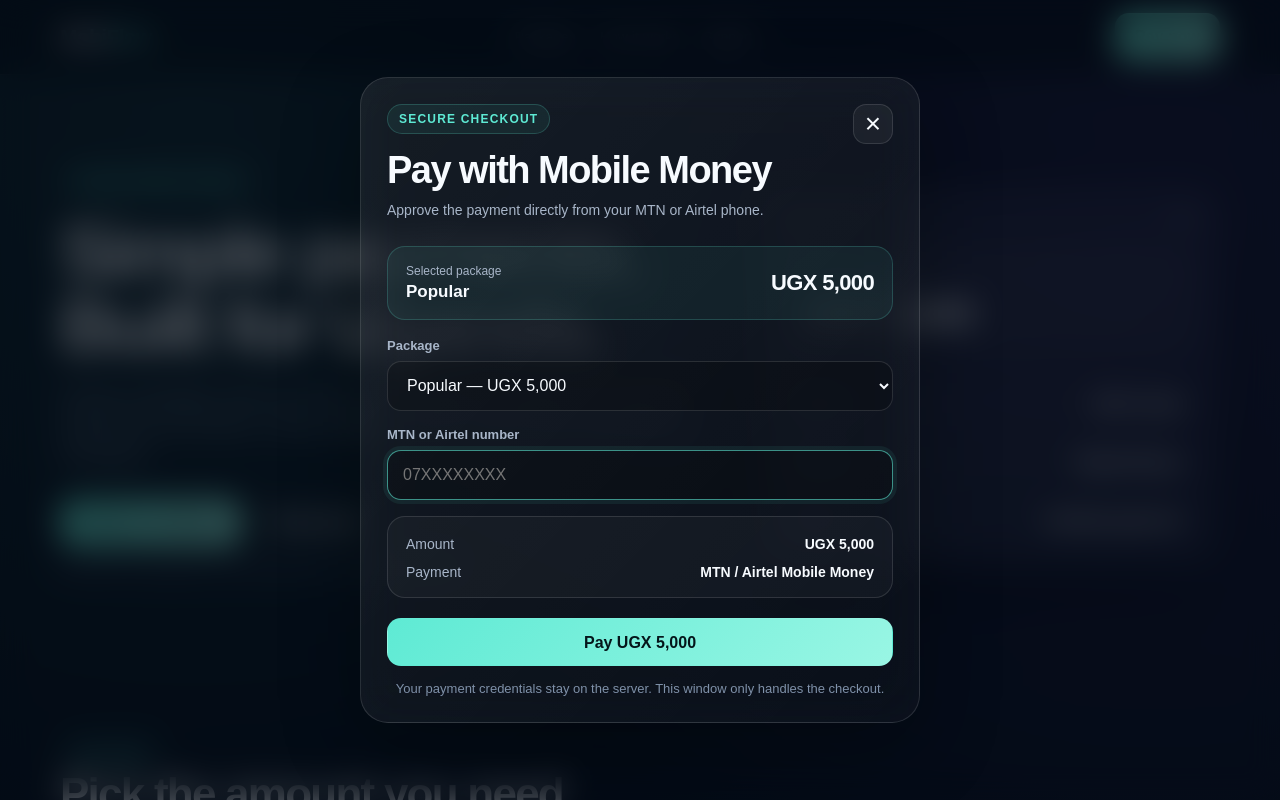
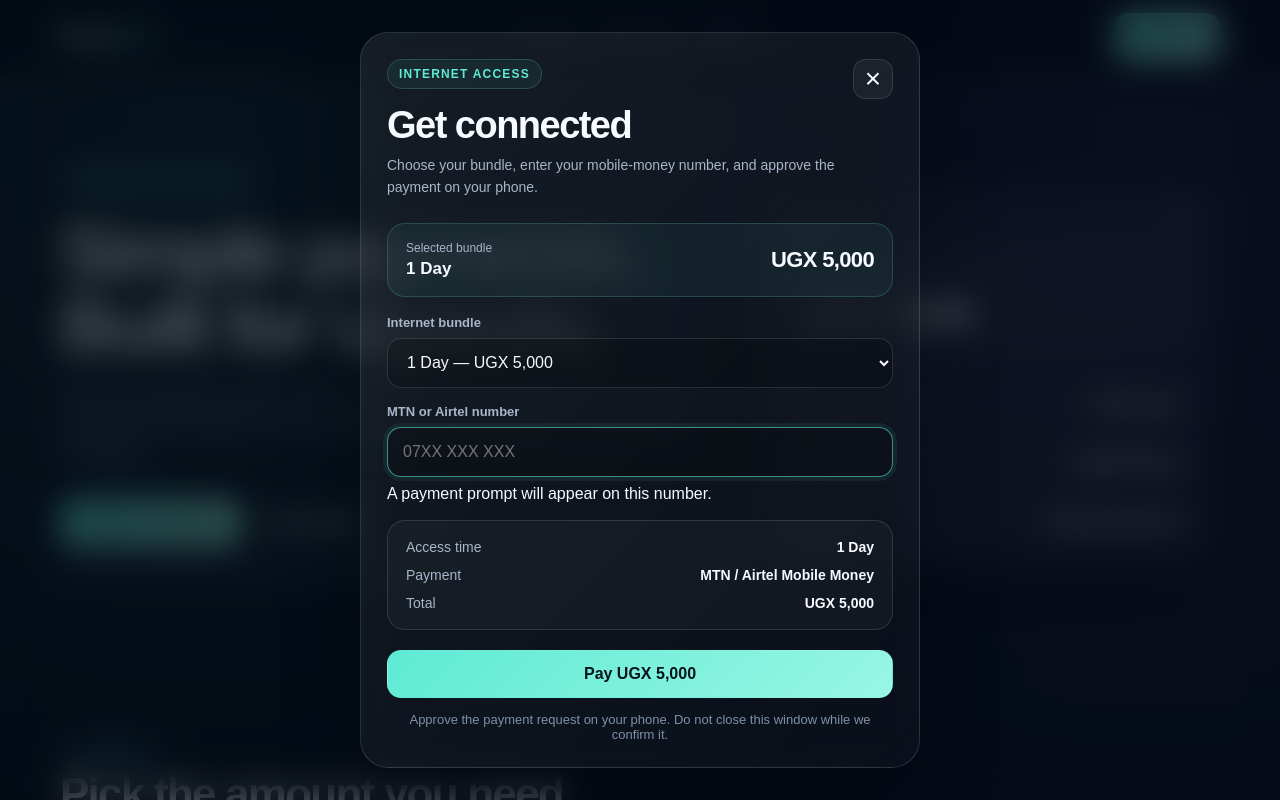
Before and after one commit to sadamkali/mobflow, a Next.js app: page / in a window 1280 px wide. Both pictures are taken after a click on the button "Pay now". Shown: the top 800 px of the page. Built offline with nearby package versions, Linux system fonts and the light colour scheme.

Commit message:
feat(portal): improve bundle checkout and payment states

```diff
--- a/app/payment-modal.tsx
+++ b/app/payment-modal.tsx
@@ -3,16 +3,40 @@
 import { useEffect, useMemo, useRef, useState } from "react";
 import { PACKAGES, type PackageId } from "@/lib/packages";
 
+export type PortalSession = {
+  internalReference: string;
+  packageId: PackageId;
+  label: string;
+  durationLabel: string;
+  amount: number;
+  phone: string;
+  confirmedAt: number;
+  expiresAt: number;
+};
+
 type PaymentState = "idle" | "validating" | "starting" | "pending" | "success" | "failed";
+
 type PaymentModalProps = {
   open: boolean;
   initialPackageId: PackageId;
   onClose: () => void;
+  onSuccess: (session: PortalSession) => void;
 };
 
 const money = new Intl.NumberFormat("en-UG");
 
-export default function PaymentModal({ open, initialPackageId, onClose }: PaymentModalProps) {
+function maskPhone(value: string) {
+  const digits = value.replace(/\D/g, "");
+  if (digits.length < 7) return value;
+  return digits.slice(0, 4) + "****" + digits.slice(-3);
+}
+
+export default function PaymentModal({
+  open,
+  initialPackageId,
+  onClose,
+  onSuccess,
+}: PaymentModalProps) {
   const [packageId, setPackageId] = useState<PackageId>(initialPackageId);
   const [msisdn, setMsisdn] = useState("");
   const [state, setState] = useState<PaymentState>("idle");
@@ -26,16 +50,20 @@ export default function PaymentModal({ open, initialPackageId, onClose }: Paymen
     [packageId],
   );
 
-  const processing = state === "validating" || state === "starting" || state === "pending";
+  const processing =
+    state === "validating" || state === "starting" || state === "pending";
 
   useEffect(() => {
     if (!open) return;
+
     setPackageId(initialPackageId);
     setState("idle");
     setError("");
     setMessage("");
     setInternalReference("");
-    window.setTimeout(() => phoneRef.current?.focus(), 80);
+
+    const focusTimer = window.setTimeout(() => phoneRef.current?.focus(), 100);
+    return () => window.clearTimeout(focusTimer);
   }, [open, initialPackageId]);
 
   useEffect(() => {
@@ -49,6 +77,7 @@ export default function PaymentModal({ open, initialPackageId, onClose }: Paymen
     };
 
     window.addEventListener("keydown", onKeyDown);
+
     return () => {
       document.body.style.overflow = previousOverflow;
       window.removeEventListener("keydown", onKeyDown);
@@ -60,11 +89,15 @@ export default function PaymentModal({ open, initialPackageId, onClose }: Paymen
 
     let cancelled = false;
     let timer: ReturnType<typeof setTimeout> | undefined;
+    let attempts = 0;
 
     const poll = async () => {
+      attempts += 1;
+
       try {
         const response = await fetch(
-          "/api/payments/status?internalReference=" + encodeURIComponent(internalReference),
+          "/api/payments/status?internalReference=" +
+            encodeURIComponent(internalReference),
           { cache: "no-store" },
         );
         const data = await response.json();
@@ -73,17 +106,29 @@ export default function PaymentModal({ open, initialPackageId, onClose }: Paymen
 
         if (data.status === "success") {
           setState("success");
-          setMessage(data.message || "Payment completed successfully.");
+          setMessage(data.message || "Payment confirmed successfully.");
           return;
         }
 
-        if (data.status === "failed") {
+        if (
+          data.status === "failed" ||
+          data.status === "cancelled" ||
+          data.status === "expired"
+        ) {
           setState("failed");
-          setError(data.message || "Payment failed.");
+          setError(data.message || "The payment was not completed.");
           return;
         }
       } catch {
-        // Keep polling in the background if one status check fails.
+        // Continue polling when a single status request fails.
+      }
+
+      if (attempts >= 24) {
+        setState("failed");
+        setError(
+          "The payment is taking longer than expected. Check your phone and try again.",
+        );
+        return;
       }
 
       timer = setTimeout(poll, 5000);
@@ -119,7 +164,8 @@ export default function PaymentModal({ open, initialPackageId, onClose }: Paymen
 
       if (!validationResponse.ok || !validationData.valid) {
         throw new Error(
-          validationData.message || "That mobile-money number could not be validated.",
+          validationData.message ||
+            "That mobile-money number could not be validated.",
         );
       }
 
@@ -133,7 +179,9 @@ export default function PaymentModal({ open, initialPackageId, onClose }: Paymen
       const initiateData = await initiateResponse.json();
 
       if (!initiateResponse.ok) {
-        throw new Error(initiateData.message || "Unable to start the payment.");
+        throw new Error(
+          initiateData.message || "Unable to start the payment.",
+        );
       }
 
       setInternalReference(initiateData.internalReference);
@@ -141,8 +189,26 @@ export default function PaymentModal({ open, initialPackageId, onClose }: Paymen
       setState("pending");
     } catch (err) {
       setState("failed");
-      setError(err instanceof Error ? err.message : "Unable to start payment.");
+      setError(
+        err instanceof Error ? err.message : "Unable to start payment.",
+      );
     }
+  }
+
+  function continueToSession() {
+    if (state !== "success" || !internalReference) return;
+
+    const confirmedAt = Date.now();
+    onSuccess({
+      internalReference,
+      packageId: selected.id,
+      label: selected.label,
+      durationLabel: selected.durationLabel,
+      amount: selected.amount,
+      phone: maskPhone(msisdn),
+      confirmedAt,
+      expiresAt: confirmedAt + selected.durationSeconds * 1000,
+    });
   }
 
   function closeModal() {
@@ -161,11 +227,37 @@ export default function PaymentModal({ open, initialPackageId, onClose }: Paymen
         aria-labelledby="payment-modal-title"
         onMouseDown={(event) => event.stopPropagation()}
       >
+        {state === "success" ? (
+          <div className="payment-success-state">
+            <div className="payment-success-icon" aria-hidden="true">
+              <span />
+            </div>
+            <span className="payment-processing-label">Payment confirmed</span>
+            <h2 id="payment-modal-title">You&apos;re ready to connect</h2>
+            <p>
+              Your {selected.durationLabel.toLowerCase()} bundle is active from
+              this payment.
+            </p>
+
+            <div className="modal-package">
+              <div>
+                <span>Internet bundle</span>
+                <strong>{selected.durationLabel}</strong>
+              </div>
+              <b>UGX {money.format(selected.amount)}</b>
+            </div>
+
+            <button className="btn primary modal-pay-btn" type="button" onClick={continueToSession}>
+              Continue
+            </button>
+          </div>
+        ) : (
+          <>
             <div className="payment-modal-top">
               <div>
-            <span className="kicker">Secure checkout</span>
-            <h2 id="payment-modal-title">Pay with Mobile Money</h2>
-            <p>Approve the payment directly from your MTN or Airtel phone.</p>
+                <span className="kicker">Internet access</span>
+                <h2 id="payment-modal-title">Get connected</h2>
+                <p>Choose your bundle, enter your mobile-money number, and approve the payment on your phone.</p>
               </div>
               <button
                 className="modal-close"
@@ -178,12 +270,10 @@ export default function PaymentModal({ open, initialPackageId, onClose }: Paymen
               </button>
             </div>
 
-        {state === "idle" || state === "failed" || state === "success" ? (
-          <>
             <div className="modal-package">
               <div>
-                <span>Selected package</span>
-                <strong>{selected.label}</strong>
+                <span>Selected bundle</span>
+                <strong>{selected.durationLabel}</strong>
               </div>
               <b>UGX {money.format(selected.amount)}</b>
             </div>
@@ -194,16 +284,8 @@ export default function PaymentModal({ open, initialPackageId, onClose }: Paymen
               </div>
             )}
 
-            {state === "success" && (
-              <div className="success" role="status">
-                {message}
-              </div>
-            )}
-
-            {state !== "success" && (
-              <>
             <div className="field full">
-                  <label htmlFor="modal-package">Package</label>
+              <label htmlFor="modal-package">Internet bundle</label>
               <select
                 id="modal-package"
                 value={packageId}
@@ -211,7 +293,7 @@ export default function PaymentModal({ open, initialPackageId, onClose }: Paymen
               >
                 {PACKAGES.map((pkg) => (
                   <option key={pkg.id} value={pkg.id} style={{ color: "#0f172a" }}>
-                        {pkg.label} — UGX {money.format(pkg.amount)}
+                    {pkg.durationLabel} — UGX {money.format(pkg.amount)}
                   </option>
                 ))}
               </select>
@@ -224,20 +306,25 @@ export default function PaymentModal({ open, initialPackageId, onClose }: Paymen
                 id="modal-msisdn"
                 value={msisdn}
                 onChange={(event) => setMsisdn(event.target.value)}
-                    placeholder="07XXXXXXXX"
+                placeholder="07XX XXX XXX"
                 inputMode="tel"
                 autoComplete="tel"
               />
+              <span className="field-hint">A payment prompt will appear on this number.</span>
             </div>
 
             <div className="summary modal-summary">
               <div className="summary-row">
-                    <span>Amount</span>
-                    <strong>UGX {money.format(selected.amount)}</strong>
+                <span>Access time</span>
+                <strong>{selected.durationLabel}</strong>
               </div>
               <div className="summary-row">
                 <span>Payment</span>
                 <strong>MTN / Airtel Mobile Money</strong>
+              </div>
+              <div className="summary-row">
+                <span>Total</span>
+                <strong>UGX {money.format(selected.amount)}</strong>
               </div>
             </div>
 
@@ -246,20 +333,14 @@ export default function PaymentModal({ open, initialPackageId, onClose }: Paymen
             </button>
 
             <p className="mini-note modal-note">
-                  Your payment credentials stay on the server. This window only handles the
-                  checkout.
+              Approve the payment request on your phone. Do not close this window while we confirm it.
             </p>
           </>
         )}
 
-            {state === "success" && (
-              <button className="btn primary modal-pay-btn" type="button" onClick={onClose}>
-                Done
-              </button>
-            )}
-          </>
-        ) : (
-          <div className="payment-processing" aria-live="polite">
+        {processing && (
+          <div className="payment-processing-layer" aria-live="polite">
+            <div className="payment-processing">
               <div className="payment-spinner" aria-hidden="true" />
               <span className="payment-processing-label">
                 {state === "validating"
@@ -277,10 +358,18 @@ export default function PaymentModal({ open, initialPackageId, onClose }: Paymen
               </h3>
               <p>
                 {state === "pending"
-                ? "Approve the request on your phone. We are checking the payment in the background."
+                  ? "Approve the request on your phone. We&apos;ll keep checking the payment in the background."
                   : "Your payment is being checked securely. Please keep this window open."}
               </p>
-            {state === "pending" && <span className="processing-amount">UGX {money.format(selected.amount)}</span>}
+              {state === "pending" && (
+                <>
+                  <span className="processing-amount">
+                    UGX {money.format(selected.amount)}
+                  </span>
+                  <span className="processing-note">This can take a few seconds.</span>
+                </>
+              )}
+            </div>
           </div>
         )}
       </div>
```
Lines whose indentation alone changed are shown as unchanged.
